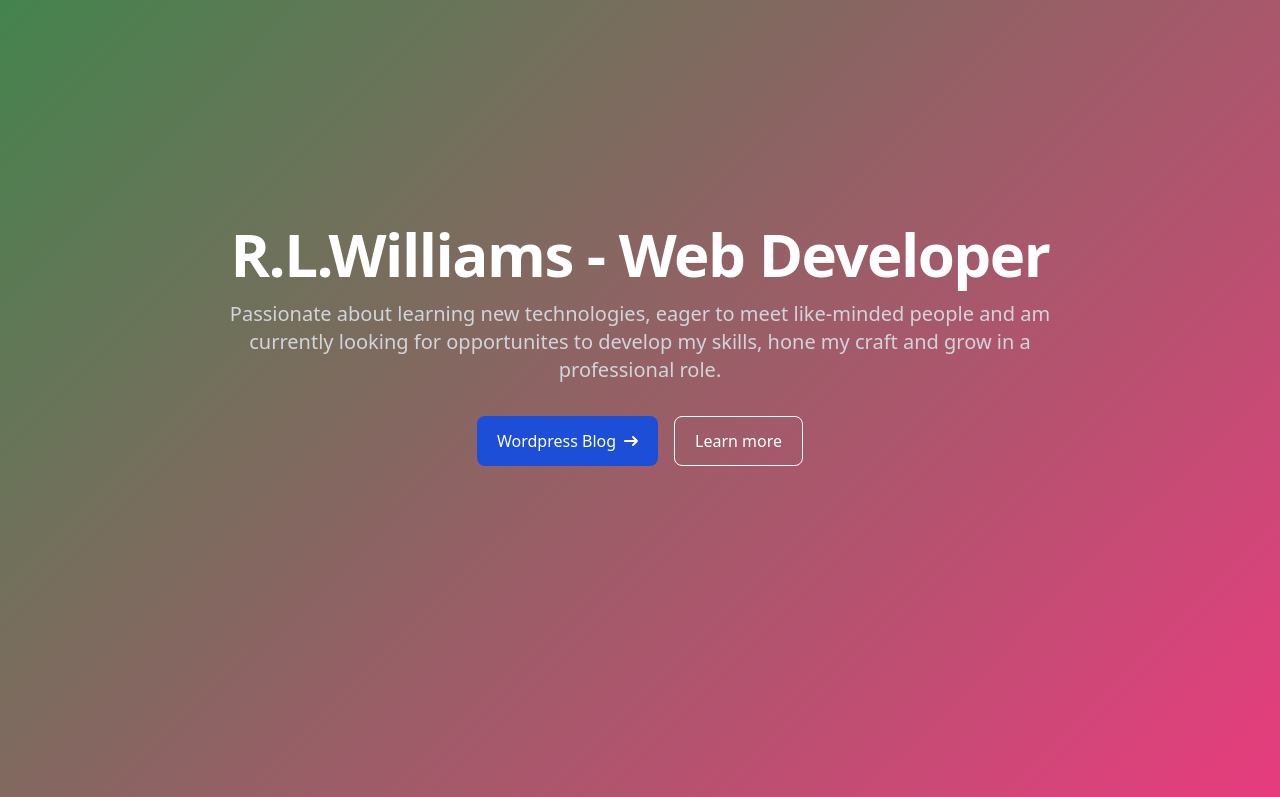
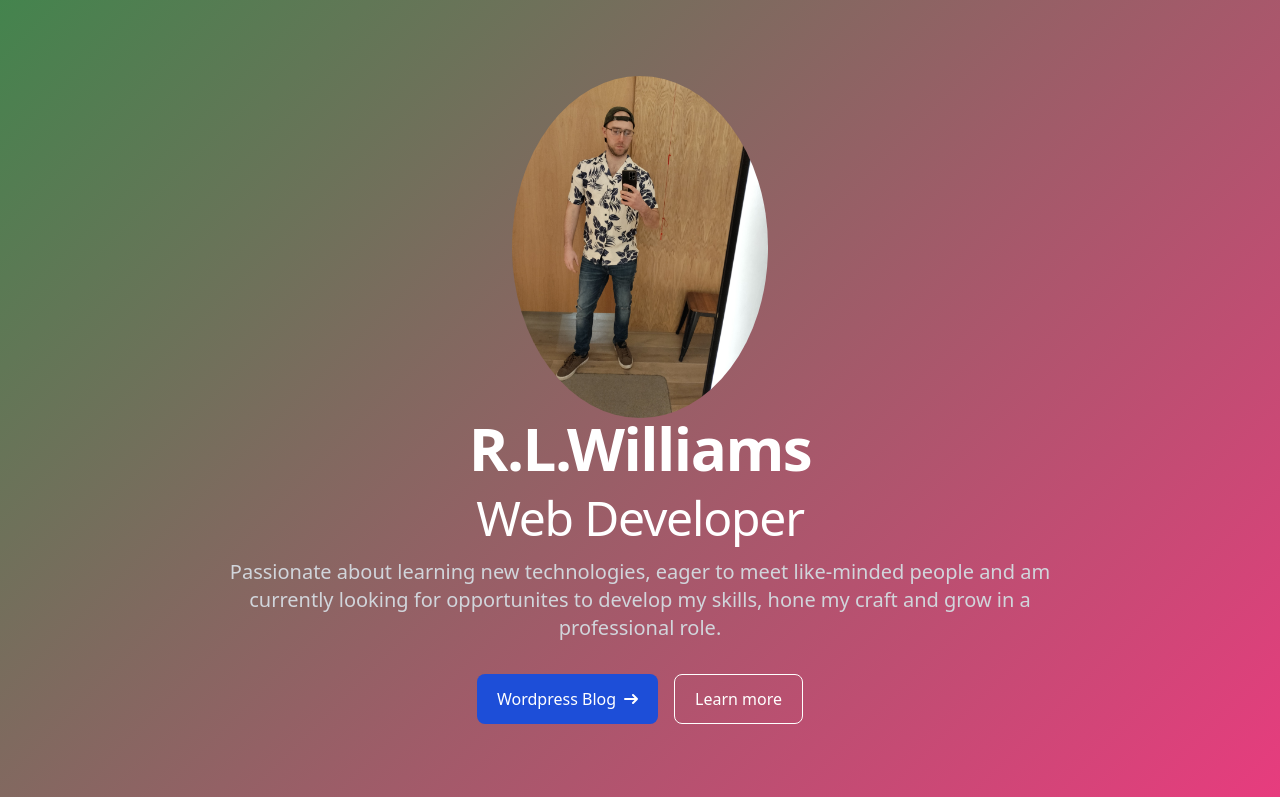
Before and after one commit to rlw92/Portfolio, a website: page index.html in a window 1280 px wide. Shown: the top 797 px of the page. Drawn offline with nearby package versions, Linux system fonts and the light colour scheme.

Commit message:
Added headshot, remove if breaking.

```diff
--- a/index.html
+++ b/index.html
@@ -50,20 +50,33 @@
 </section>
 -->
 
-<div class="bg-indigo-900 h-screen w-screen landerPage">
+<div class="bg-indigo-900 h-screen flex flex-col justify-center items-center landerPage">
 
-  <div class="px-4 mx-auto max-w-screen-xl text-center py-24 lg:py-56">
+  <div>
+    <img class="headshot" src="Assets/images/headshot.jpg" alt="Profile image">
+  </div>
+
+  <div class="max-w-screen-xl text-center">
+
 
 
       <h1 class="mb-4 text-4xl font-extrabold tracking-tight leading-none text-white md:text-5xl lg:text-6xl">
-      R.L.Williams - Web Developer
+        R.L.Williams
       </h1>
+
+      <h1 class="mb-4 text-4xl font-semibold tracking-tight leading-none text-white md:text-5xl lg:text-5xl">
+        Web Developer
+      </h1>
+
 
       <p class="mb-8 text-lg font-normal text-gray-300 lg:text-xl sm:px-16 lg:px-48">
        Passionate about learning
         new technologies, eager to meet like-minded people and am currently looking for
          opportunites to develop my skills,
          hone my craft and grow in a professional role.</p>
+
+
+
     <div class="flex flex-col space-y-4 sm:flex-row sm:justify-center sm:space-y-0">
         <a href="https://rhyviews.wordpress.com/" target="_blank" class="inline-flex justify-center items-center py-3 px-5 text-base font-medium text-center text-white rounded-lg bg-blue-700 hover:bg-blue-800 focus:ring-4 focus:ring-blue-300 dark:focus:ring-blue-900">
             Wordpress Blog
--- a/style.css
+++ b/style.css
@@ -379,7 +379,6 @@ h4{
 
 
     .headshot{
-        float: left;
         border-radius: 100%;
         max-width:20vw;
     }
```
Also changed, not shown: output.css. Lines whose indentation alone changed are shown as unchanged.
